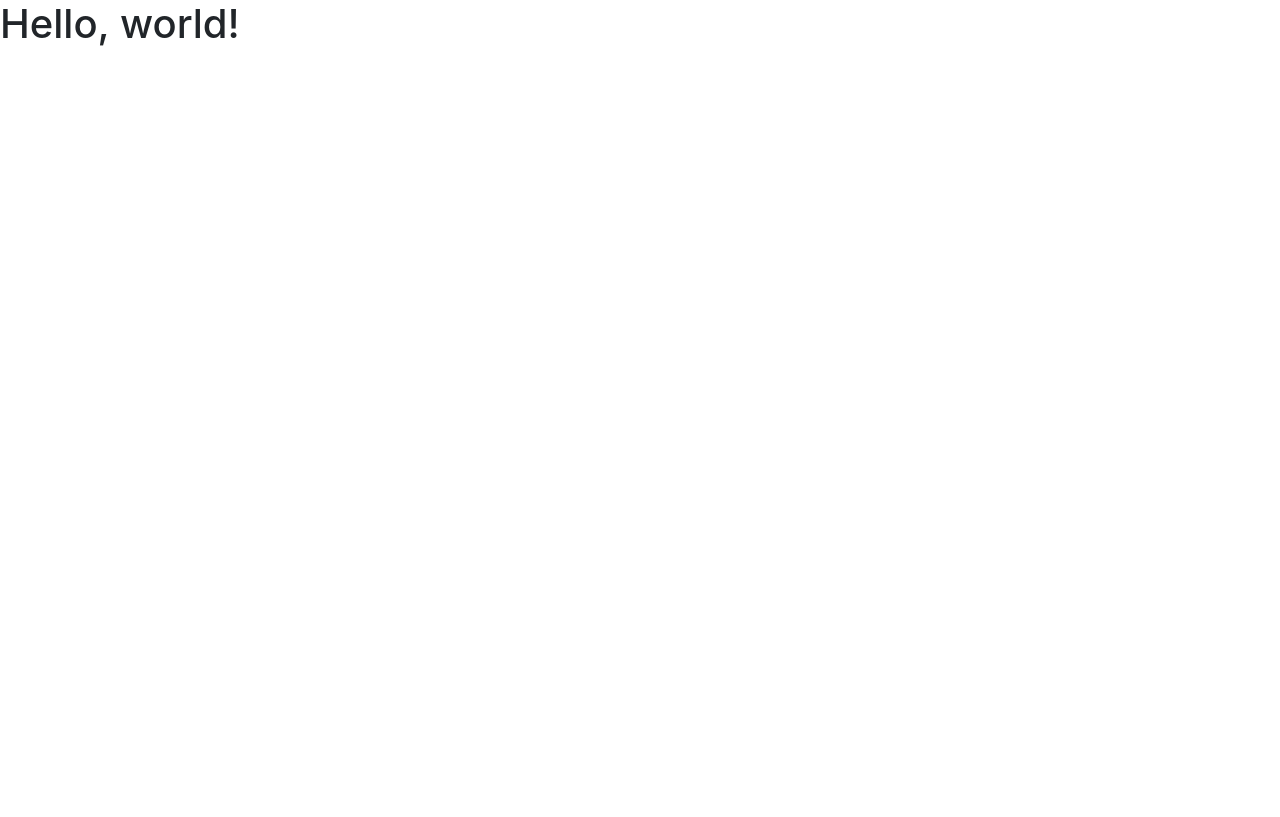
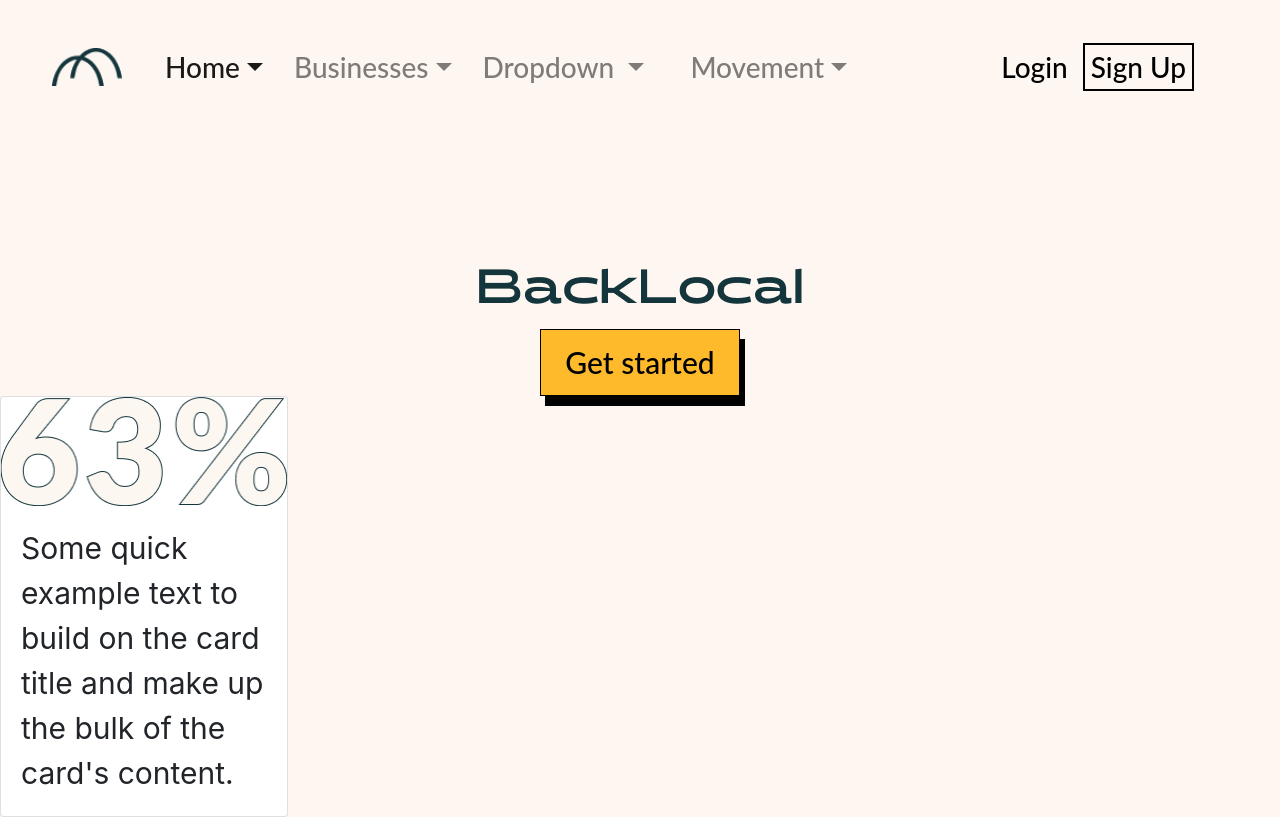
Before and after one commit to BackLocal/BackLocalv2, a website: page index.html in a window 1280 px wide. Drawn offline with nearby package versions, Linux system fonts and the light colour scheme.

```diff
--- a/index.html
+++ b/index.html
@@ -11,12 +11,57 @@
 
     <title>Back Local</title>
   </head>
+  <style>
+    body {
+      background-color: #fef7f1;
 
+    }
+    </style>
   <body>
-    <h1>Hello, world!</h1>
+    <nav class="navbar navbar-expand-lg navbar-light">
+      <a class="navbar-brand" href="#"></a>
+      <img src="./images/Frame.png" width="50" height="30" class="d-inline-block align-top icon" alt="" loading="lazy">
+      <button class="navbar-toggler" type="button" data-toggle="collapse" data-target="#navbarSupportedContent" aria-controls="navbarSupportedContent" aria-expanded="false" aria-label="Toggle navigation">
+        <span class="navbar-toggler-icon"></span>
+      </button>
+      <div class="collapse navbar-collapse" id="navbarSupportedContent">
+        <ul class="navbar-nav mr-auto">
+          <li class="nav-item active spacing1">
+            <a class="nav-link dropdown-toggle" href="#">Home<span class="sr-only">(current)</span></a>
+          </li>
+          <li class="nav-item ">
+            <a class="nav-link dropdown-toggle" href="#">Businesses</a>
+          </li>
+          <li class="nav-item dropdown spacing1">
+            <a class="nav-link dropdown-toggle" href="#" id="navbarDropdown" role="button" data-toggle="dropdown" aria-haspopup="true" aria-expanded="false">
+              Dropdown
+            </a>
+          </li>
+          <li class="nav-item spacing1">
+            <a class="nav-link dropdown-toggle" href="#" tabindex="-1" aria-disabled="true">Movement</a>
+          </li>
+        </ul>
+        <card class ="logingroup">
+          <a href ="#" style="color: black; text-decoration: none;"class="mr-sm-2 button1 ">Login</a>
+          <button class="my-2 my-sm-0 button2" type="submit">Sign Up</button>
+        </card>
+      </div>
+    </nav>
 
-
-
+    <div class="container box">
+        <img src="images/BackLocal.png">
+    </div>
+    <div class="container getstarted">
+      <button class="button3">Get started</button>
+    </div>
+    <div class="flex-container">
+      <div class="card" style="width: 18rem;">
+        <img src="./images/63%.png" class="card-img-top" alt="...">
+        <div class="card-body">
+          <p class="card-text">Some quick example text to build on the card title and make up the bulk of the card's content.</p>
+        </div>
+      </div>
+    </div>
 
 
 
--- a/styles.css
+++ b/styles.css
@@ -1,9 +1,80 @@
+.icon{
+    width: 70px;
+    height: auto;
+    margin: 20px;
+
+}
+
+.first{
+    font-size: 52px;
+    text-align: center;
+    width:100%;
+}
+
+nav {
+    font-family: 'Lato', sans-serif;
+    font-size: 28px;
+    font-weight: 500;
+    margin-top: 20px;
+    padding-left:20px
+}
+
+button{
+    font-family: 'Lato', sans-serif;
+    font-size: 25px;
+    font-weight: 500;
+}
 
 
-body {
-    background-color: greenyellow;
+.button2 {
+    background-color: #fef7f1;
+    color: black;
+    border: 2px solid black;
   }
 
-  h1 {
+  .button2:hover {
+      background-color: #e7e7e7;
+    }
 
+.logingroup{
+    padding-right:70px;
+}
+
+.spacing1{
+    padding-left: 15px;
+    padding-right: 15px;
+}
+
+.box {
+    display: flex;
+    align-items: center;
+    justify-content: center;
+    padding-top: 12%;
   }
+
+.getstarted{
+    display: flex;
+    align-items: center;
+    justify-content: center;
+    padding-top: 2%;
+}
+
+.button3{
+    background-color:#FEBA2A ;
+    font-family: 'Lato', sans-serif;
+    font-size: 30px;
+    font-weight: 500;
+    width: 200px;
+    border: 1px solid;
+    padding: 10px;
+    box-shadow: 5px 10px;
+}
+.flex-container {
+    display: flex;
+    flex-wrap: wrap;
+    font-size: 30px;
+}
+
+@media only screen and (max-width: 900px) {
+    .flex-container > div {flex:100%;}
+}
```
Also changed, not shown: images/63%.png (added), images/BackLocal.png (added), images/Frame.png (added), images/Untitled_Artwork (1) 1.png (added), images/image 3.png (added).
